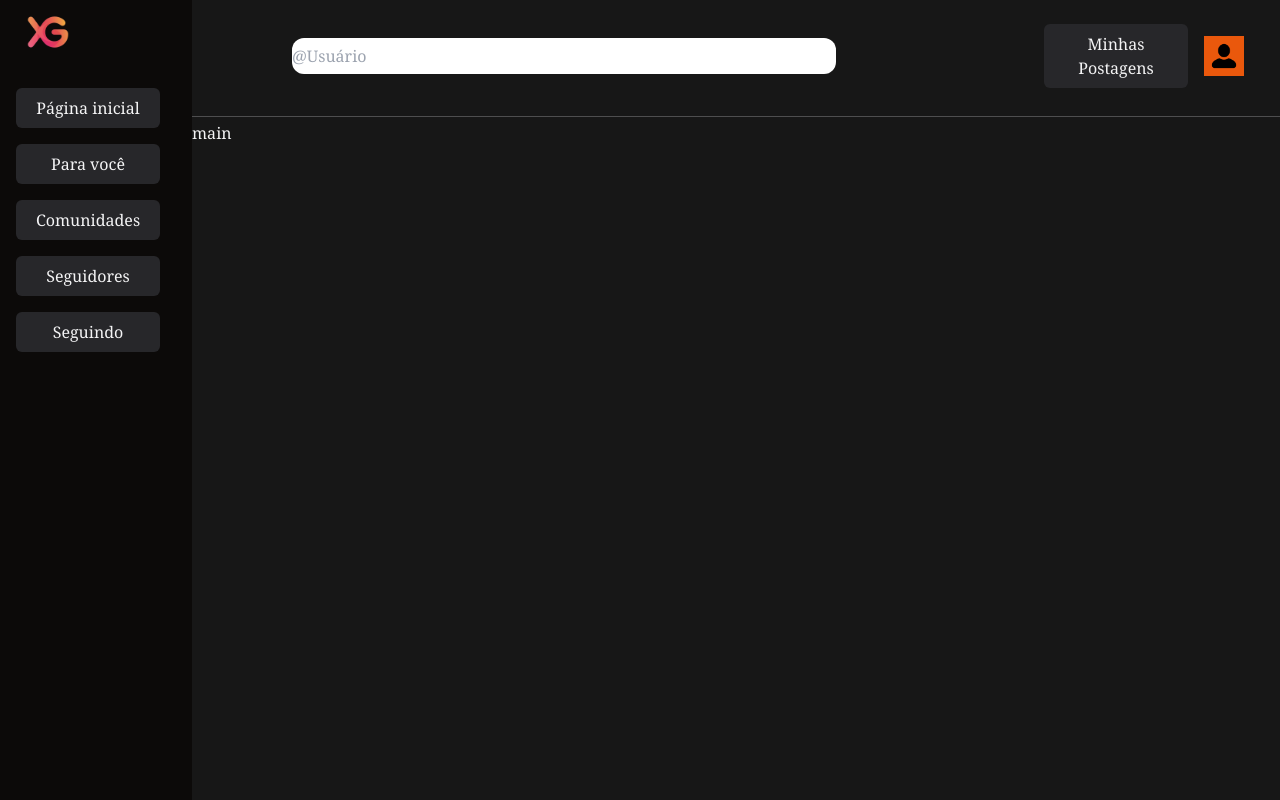
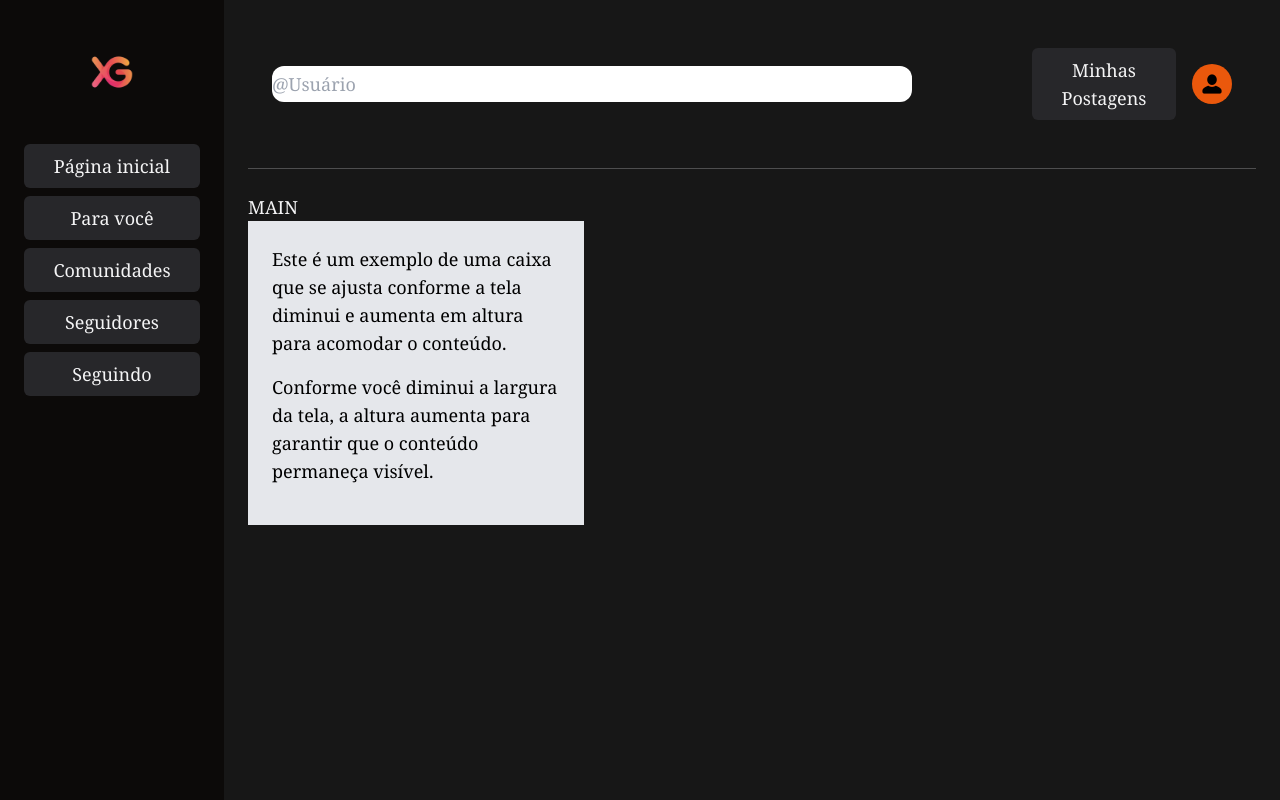
Before and after one commit to joguirod/Xgommi, a website: page frontend/src/index.html in a window 1280 px wide. Drawn offline with nearby package versions, Linux system fonts and the light colour scheme.

Commit message:
adicionando reponsividade

```diff
--- a/frontend/src/index.html
+++ b/frontend/src/index.html
@@ -9,47 +9,47 @@
     <link rel="icon" href="favicon.ico" type="image/x-icon">
 </head>
 
-<body class=" bg-neutral-900">
-    <div class="h-screen flex">
-        <aside class="w-48 bg-stone-950">
-            <img src="removed.ico" alt="Favicon Image" class=" -mt-4 w-24 h-24">
-            <button type="button" class="justify-center m-3 ml-7 mt-2 flex w-36 text-zinc-100 font-serif p-2 bg-zinc-800 rounded-md">Página inicial</button>
-            <button type="button" class="justify-center m-3 ml-7 mt-2 flex w-36 text-zinc-100 font-serif p-2 bg-zinc-800 rounded-md">Para você</button>
-            <button type="button" class="justify-center m-3 ml-7 mt-2 flex w-36 text-zinc-100
-            font-serif p-2 bg-zinc-800 rounded-md">Comunidades</button>
-            <button type="button" class="justify-center m-3 ml-7 mt-2 flex w-36 text-zinc-100  font-serif p-2 bg-zinc-800 rounded-md">Seguidores</button>
-            <button type="button" class="justify-center m-3 ml-7 mt-2 flex w-36 text-zinc-100 font-serif p-2 bg-zinc-800 rounded-md">Seguindo</button>
+<body class="bg-neutral-900 text-base xl:text-lg 2xl:text-xl h-screen">
+    <div class="flex flex-col md:flex-row h-full">
+        <!-- Aside responsivo -->
+        <aside class="w-full md:w-56 bg-stone-950 text-base xl:text-lg 2xl:text-xl h-auto min-h-[300px] p-4">
+            <img src="removed.ico" alt="Favicon Image" class="w-24 h-24 mx-auto mb-4">
+            <button type="button" class="flex justify-center w-full text-zinc-100 font-serif p-2 bg-zinc-800 rounded-md mb-2">Página inicial</button>
+            <button type="button" class="flex justify-center w-full text-zinc-100 font-serif p-2 bg-zinc-800 rounded-md mb-2">Para você</button>
+            <button type="button" class="flex justify-center w-full text-zinc-100 font-serif p-2 bg-zinc-800 rounded-md mb-2">Comunidades</button>
+            <button type="button" class="flex justify-center w-full text-zinc-100 font-serif p-2 bg-zinc-800 rounded-md mb-2">Seguidores</button>
+            <button type="button" class="flex justify-center w-full text-zinc-100 font-serif p-2 bg-zinc-800 rounded-md mb-2">Seguindo</button>
         </aside>
-        <main class="text-zinc-100 font-serif flex-1">
-        <header class="">
+
+        <!-- Main content -->
+        <main class="flex-1 p-4 text-zinc-100 font-serif">
+            <header>
                 <nav class="bg-neutral-900 p-4">
-                <form class="container-fluid">
-                    <div class="flex items-center ">
-                        <div class="input-group flex-grow">
-                            <input type="text" class="ml-16  text-neutral-900 w-2/3 rounded-xl h-9" placeholder="@Usuário" aria-label="Usuário" aria-describedby="basic-addon1">
+                    <form class="flex items-center justify-between">
+                        <div class="w-2/3">
+                            <input type="text" class="w-full rounded-xl h-9 text-neutral-900" placeholder="@Usuário" aria-label="Usuário">
                         </div>
                         <div class="flex items-center space-x-4">
                             <button type="button" class="justify-center flex w-36 text-zinc-100 font-serif p-2 bg-zinc-800 rounded-md">Minhas Postagens</button>
-                            <button type="button" class="bg-orange-600 flex w-10 h-10">
-                                <img src="avatar.ico" alt="Perfil" class="flex w-10 h-10">
+                            <button type="button" class="bg-orange-600 w-10 h-10 flex items-center justify-center rounded-full">
+                                <img src="avatar.ico" alt="Perfil" class="w-8 h-8 rounded-full">
                             </button>
                         </div>
                     </form>
                 </nav>
             </header>
-        <hr class="border-t border-zinc-100 my-1">
-    main
+            <hr class="border-t border-zinc-100 my-4">
+            MAIN
+            <div class="bg-gray-200 text-black p-4 w-full md:w-2/3 lg:w-1/2 xl:w-1/3 h-auto">
+                <p>Este é um exemplo de uma caixa que se ajusta conforme a tela diminui e aumenta em altura para acomodar o conteúdo.</p>
+                <p>Conforme você diminui a largura da tela, a altura aumenta para garantir que o conteúdo permaneça visível.</p>
+            </div>
         </main>
     </div>
-
-
-
-
-
-
-
     <script src="https://cdn.jsdelivr.net/npm/bootstrap@5.3.3/dist/js/bootstrap.bundle.min.js" integrity="sha384-YvpcrYf0tY3lHB60NNkmXc5s9fDVZLESaAA55NDzOxhy9GkcIdslK1eN7N6jIeHz" crossorigin="anonymous"></script>
     <script src="https://cdn.jsdelivr.net/npm/@popperjs/core@2.11.8/dist/umd/popper.min.js" integrity="sha384-I7E8VVD/ismYTF4hNIPjVp/Zjvgyol6VFvRkX/vR+Vc4jQkC+hVqc2pM8ODewa9r" crossorigin="anonymous"></script>
     <script src="https://cdn.jsdelivr.net/npm/bootstrap@5.3.3/dist/js/bootstrap.min.js" integrity="sha384-0pUGZvbkm6XF6gxjEnlmuGrJXVbNuzT9qBBavbLwCsOGabYfZo0T0to5eqruptLy" crossorigin="anonymous"></script>
 </body>
+
+
 </html>
```
Also changed, not shown: frontend/src/js/comunidade.js (added), frontend/src/js/main.js (added), frontend/src/js/perfil.js (added), frontend/src/output.css. Lines whose indentation alone changed are shown as unchanged.
